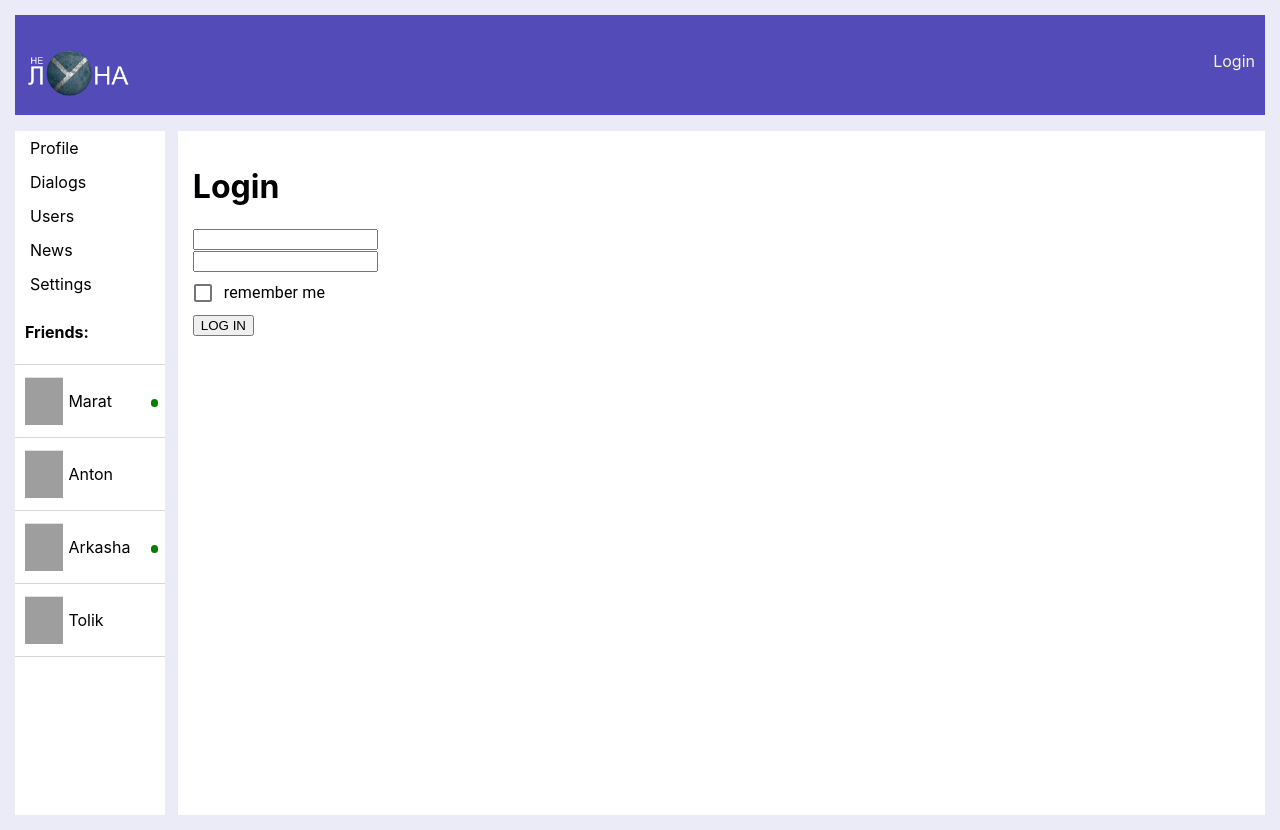
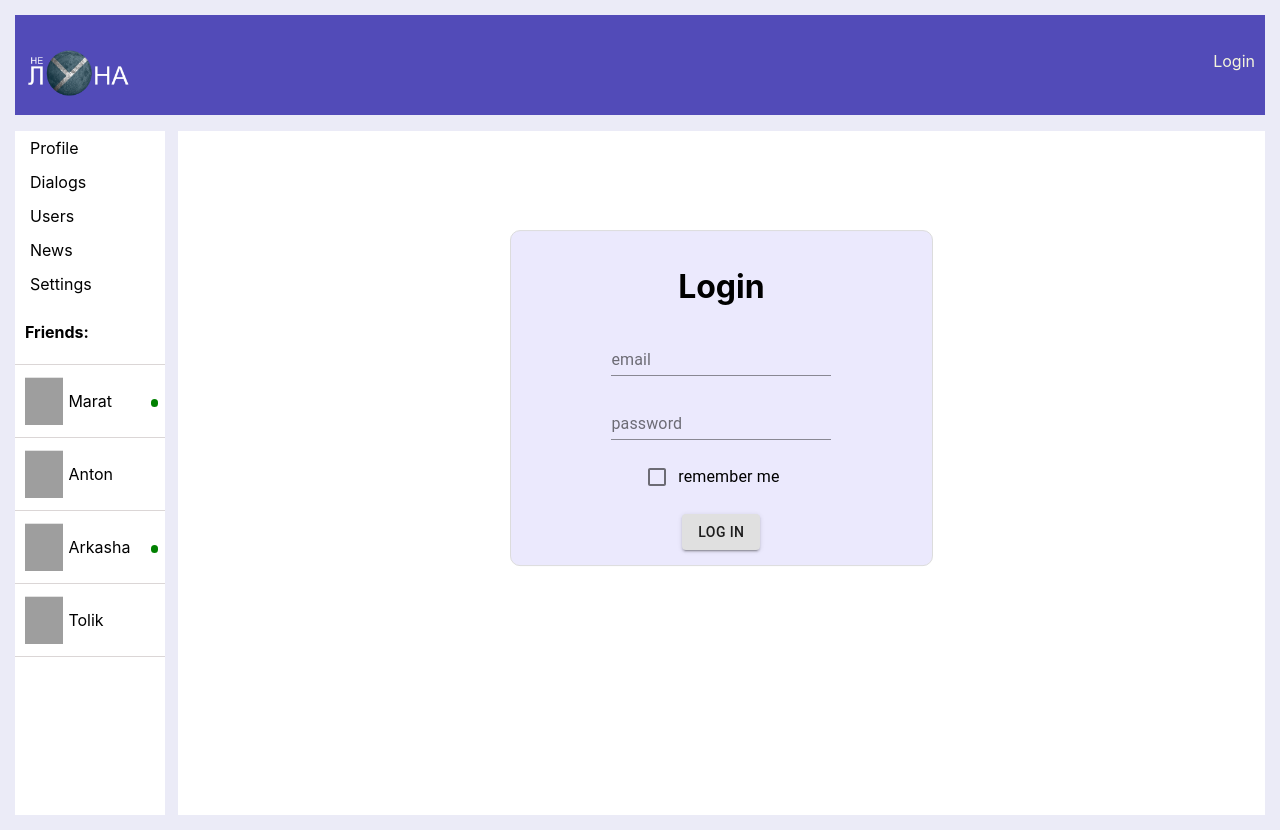
Before and after one commit to Rauzon/Social_network_react_typescript, a React (Create React App) app: page /#/login in a window 1280 px wide. Built offline with nearby package versions, Linux system fonts and the light colour scheme; grey boxes are pictures that could not be loaded.

Commit message:
was changed LoginForm component. In that component was added custom textfields and checkbox also was added some style for it

```diff
--- a/src/Components/dialogs/newMessageInput/NewMessageInput.tsx
+++ b/src/Components/dialogs/newMessageInput/NewMessageInput.tsx
@@ -1,9 +1,8 @@
 import React, {useCallback} from "react";
 import style from "../dialogs.module.css";
-import {reduxForm, Field, InjectedFormProps} from "redux-form";
+import {Field, InjectedFormProps, reduxForm} from "redux-form";
 import {maxLength, required} from "../../validators/validators";
-import {TextField} from "@material-ui/core";
-import {renderTextField} from "../../validators/CommonFormComponents";
+import {FormGroup, Button, FormControl} from "@material-ui/core";
 
 type DialogFormDataType = {
     DialogMessageTextarea: string
@@ -36,20 +35,22 @@ const DialogMessageForm: React.FC<InjectedFormProps<IDialogMessageForm & DialogF
 
     return <>
         <form onSubmit={props.handleSubmit}>
-            <div className={style.dialogs__messages_newMesssage_textarea}>
-                <Field placeholder={'enter your message...'} name={'DialogMessageTextarea'} component={renderTextField}
-                       validate={[required, maxLength300]} label={'message field'} row={3}/>
-            </div>
-            <div className={style.dialogs__messages_newMesssage_button}>
-                <button>Send</button>
-            </div>
+            <FormControl>
+                <FormGroup>
+                    <div className={style.dialogs__messages_newMesssage_textarea}>
+                        <Field placeholder={'enter your message...'} name={'DialogMessageTextarea'}
+                               component={"textarea"}
+                               validate={[required, maxLength300]} label={'message field'} row={3}/>
+                    </div>
+                    <div className={style.dialogs__messages_newMesssage_button}>
+                        <Button color={'default'} type={'submit'}>Send</Button>
+                    </div>
+                </FormGroup>
+            </FormControl>
         </form>
     </>
 
 }
 
 
-
-
-
 const DialogMessageReduxForm = reduxForm<IDialogMessageForm & DialogFormDataType>({form: 'DialogMessageForm'})(DialogMessageForm)
--- a/src/Components/login/Login.tsx
+++ b/src/Components/login/Login.tsx
@@ -17,22 +17,26 @@ export type FormDataType = {
     rememberMe: boolean
 }
 
+
 export const Login: React.FC<LoginPropsType> = (props) => {
+
 
     const login = ({email, password, rememberMe, ...formData}: FormDataType) => {
         props.login(email, password, rememberMe)
     }
 
 
-    return <div className={s.login_content}>
-        {(props.isAuth) ? <Redirect to={'/profile'}/> :
-            <>
-                <h1>Login</h1>
-                <LoginReduxForm onSubmit={login}/>
-            </>
+    return (
+        <div className={s.login_content}>
+            {(props.isAuth) ? <Redirect to={'/profile'}/> :
+                <div className={s.login_content__inner}>
+                    <h1>Login</h1>
+                    <LoginReduxForm onSubmit={login}/>
+                </div>
 
-        }
-    </div>
+            }
+        </div>
+    )
 }
 
 
--- a/src/Components/login/LoginForm.tsx
+++ b/src/Components/login/LoginForm.tsx
@@ -2,7 +2,7 @@ import React, {useCallback} from "react";
 import {Field, InjectedFormProps, reduxForm} from "redux-form";
 import {FormDataType} from "./Login";
 import {maxLength, required} from "../validators/validators";
-import {renderCheckbox} from "../validators/CommonFormComponents";
+import {Button, FormControl, FormGroup, TextField, Grid, FormControlLabel, Checkbox} from "@material-ui/core";
 
 
 interface IFormData {
@@ -13,26 +13,66 @@ export const LoginForm: React.FC<InjectedFormProps<IFormData & FormDataType>> =
 
     const maxLength30 = useCallback(maxLength(30), [])
 
+    const renderTextField = ({label, input, meta: {touched, invalid, error}, ...props}: any) => (
+        <TextField
+            label={label}
+            placeholder={label}
+            error={touched && invalid}
+            helperText={touched && error}
+            {...input}
+            {...props}
+        />
+    )
+
+
+    const renderCheckbox = ({ input, label }:any) => (
+        <div>
+            <FormControlLabel
+                control={
+                    <Checkbox
+                        checked={input.value ? true : false}
+                        onChange={input.onChange}
+                    />
+                }
+                label={label}
+            />
+        </div>
+    )
+
 
     return <>
+        <FormControl>
+            <FormGroup>
                 <form onSubmit={props.handleSubmit}>
+                    <Grid container direction={"column"} spacing={2}>
+                        <Grid item>
                             <div>
-                <Field name={'email'} component={'input'} label={'email'} raw={1}
-                       validate={[required, maxLength30]}/>
+                                <Field name={'email'} component={renderTextField} label={'email'}
+                                       validate={[required, maxLength30]}  />
                             </div>
+                        </Grid>
+                        <Grid item>
                             <div>
-                <Field name={'password'} component={'input'}
+                                <Field name={'password'} component={renderTextField}
                                        label={'password'}
                                        type="password"
                                        validate={[required, maxLength30]}/>
                             </div>
+                        </Grid>
+                        <Grid item>
                             <div>
-                <Field name={'rememberMe'} type={'checkbox'} component={renderCheckbox} label={'remember me'}/>
+                                <Field name={'rememberMe'} type={'checkbox'} label={'remember me'} component={renderCheckbox} />
                             </div>
+                        </Grid>
+                        <Grid item>
                             <div>
-                <button>LOG IN</button>
+                                <Button type={'submit'} variant="contained">LOG IN</Button>
                             </div>
+                        </Grid>
+                    </Grid>
                 </form>
+            </FormGroup>
+        </FormControl>
     </>
 }
 
--- a/src/Components/login/login.module.css
+++ b/src/Components/login/login.module.css
@@ -1,3 +1,16 @@
 .login_content {
     padding: 15px;
+
 }
+.login_content__inner{
+    max-width: 40%;
+    display: flex;
+    flex-direction: column;
+    transform: translateY(25%);
+    padding: 15px 5px;
+    margin: 0 auto;
+    text-align: center;
+    background-color: rgba(66, 39, 236, .1);
+    border: 1px solid gainsboro;
+    border-radius: 10px;
+}
--- a/src/Components/validators/CommonFormComponents.tsx
+++ /dev/null
@@ -1,32 +0,0 @@
-import {TextField, FormControlLabel, Checkbox} from "@material-ui/core";
-import React from "react";
-
-
-export const renderTextField = ({type, row, label, input, meta: {touched, invalid, error}, ...props}: any) => {
-    return <TextField
-        label={label}
-        placeholder={label}
-        type={type}
-        error={touched && invalid}
-        helperText={touched && error}
-        {...input}
-        {...props}
-        multiline
-        rows={row}
-    />
-}
-
-export const renderCheckbox = ({input, label, ...props}: any) => (
-    <div>
-        <FormControlLabel
-            control={
-                <Checkbox
-                    checked={input.value ? true : false}
-                    onChange={input.onChange}
-                />
-            }
-            label={label}
-            {...props}
-        />
-    </div>
-)
```
Also changed, not shown: src/Components/header/Header.tsx (line endings or trailing spaces). Lines whose indentation alone changed are shown as unchanged.
